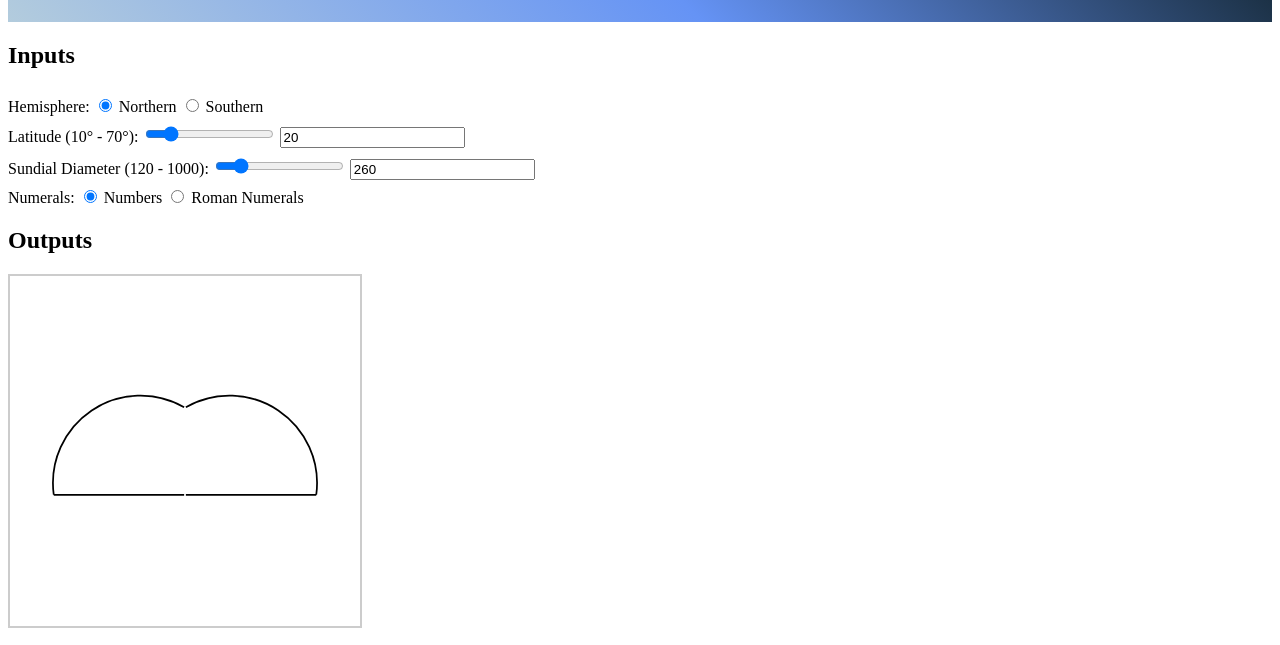
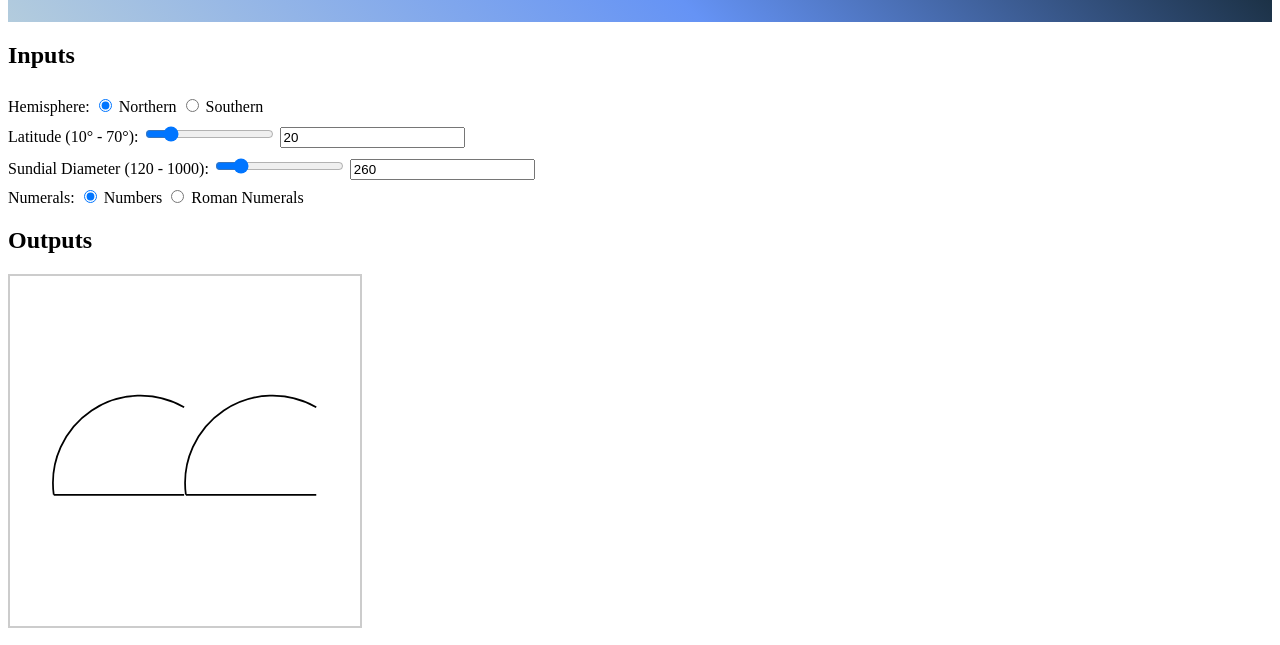
Before and after one commit to zartyblartfast/SundialCalculator, a plain HTML site: page index.html in a window 1280 px wide. Shown: the part 112-757 px from the top of the page. Drawn offline with nearby package versions, Linux system fonts and the light colour scheme; a script that the page names is missing.

Commit message:
Update index.html

```diff
--- a/index.html
+++ b/index.html
@@ -54,17 +54,18 @@
           <!-- Placeholder for sundials -->
 <div id="sundial-real">
   <svg id="real-sundial-svg" width="400" height="200" viewBox="0 0 400 200">
-              <!-- Left half (quarter circle mirrored) -->
+    <!-- Left quarter circle -->
     <path d="M 50 150 A 100 100 0 0 1 199 50" fill="none" stroke="black" stroke-width="2"/>
 
-              <!-- Right half (quarter circle mirrored) -->
-              <path d="M 201 50 A 100 100 0 0 1 350 150" fill="none" stroke="black" stroke-width="2"/>
+    <!-- Right quarter circle -->
+    <path d="M 201 150 A 100 100 0 0 1 350 50" fill="none" stroke="black" stroke-width="2"/>
 
-              <!-- Base of the semi-circle -->
+    <!-- Base lines for the semi-circle -->
     <line x1="50" y1="150" x2="199" y2="150" stroke="black" stroke-width="2"/>
     <line x1="201" y1="150" x2="350" y2="150" stroke="black" stroke-width="2"/>
   </svg>
 </div>
+
 
 
 
```
Lines whose indentation alone changed are shown as unchanged.
